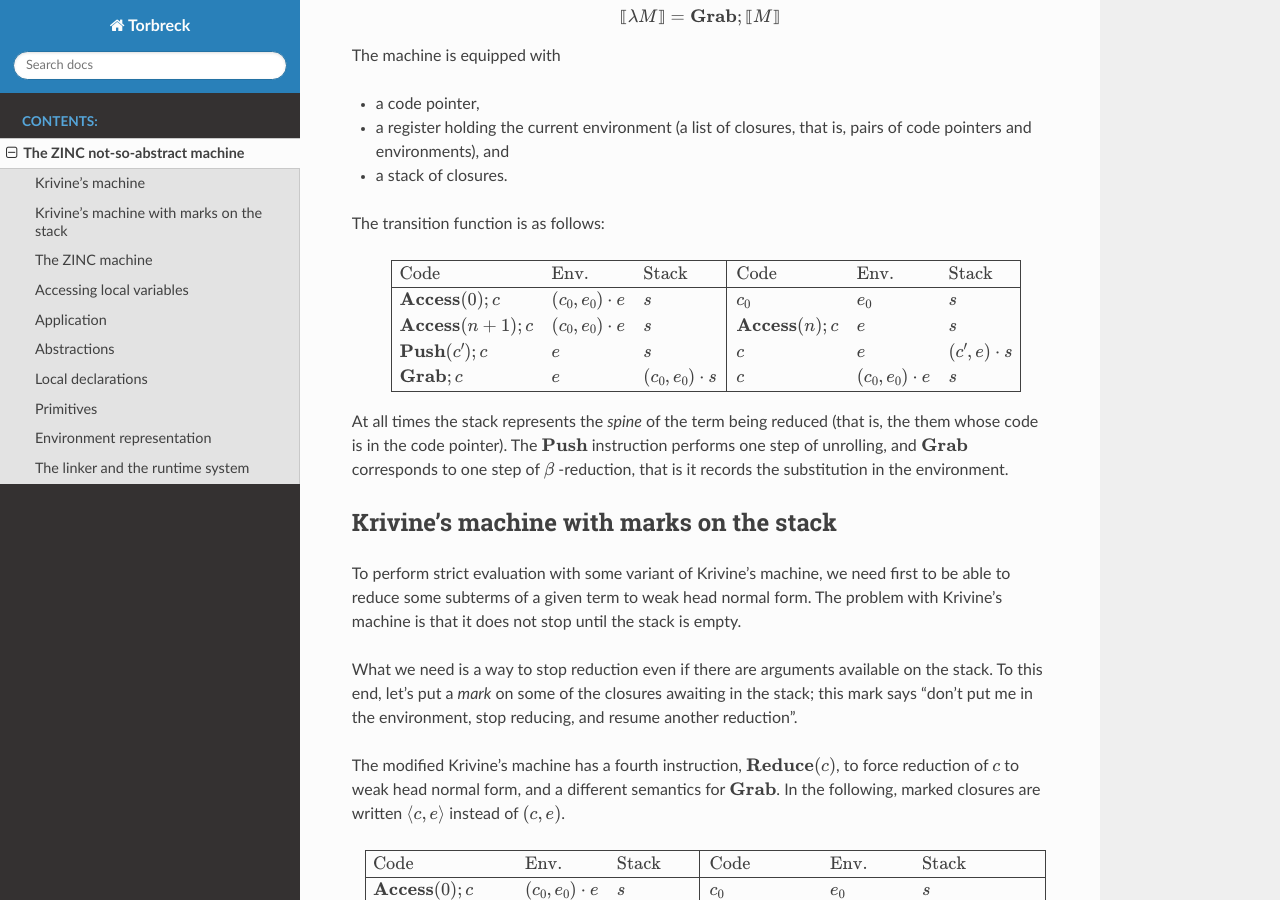
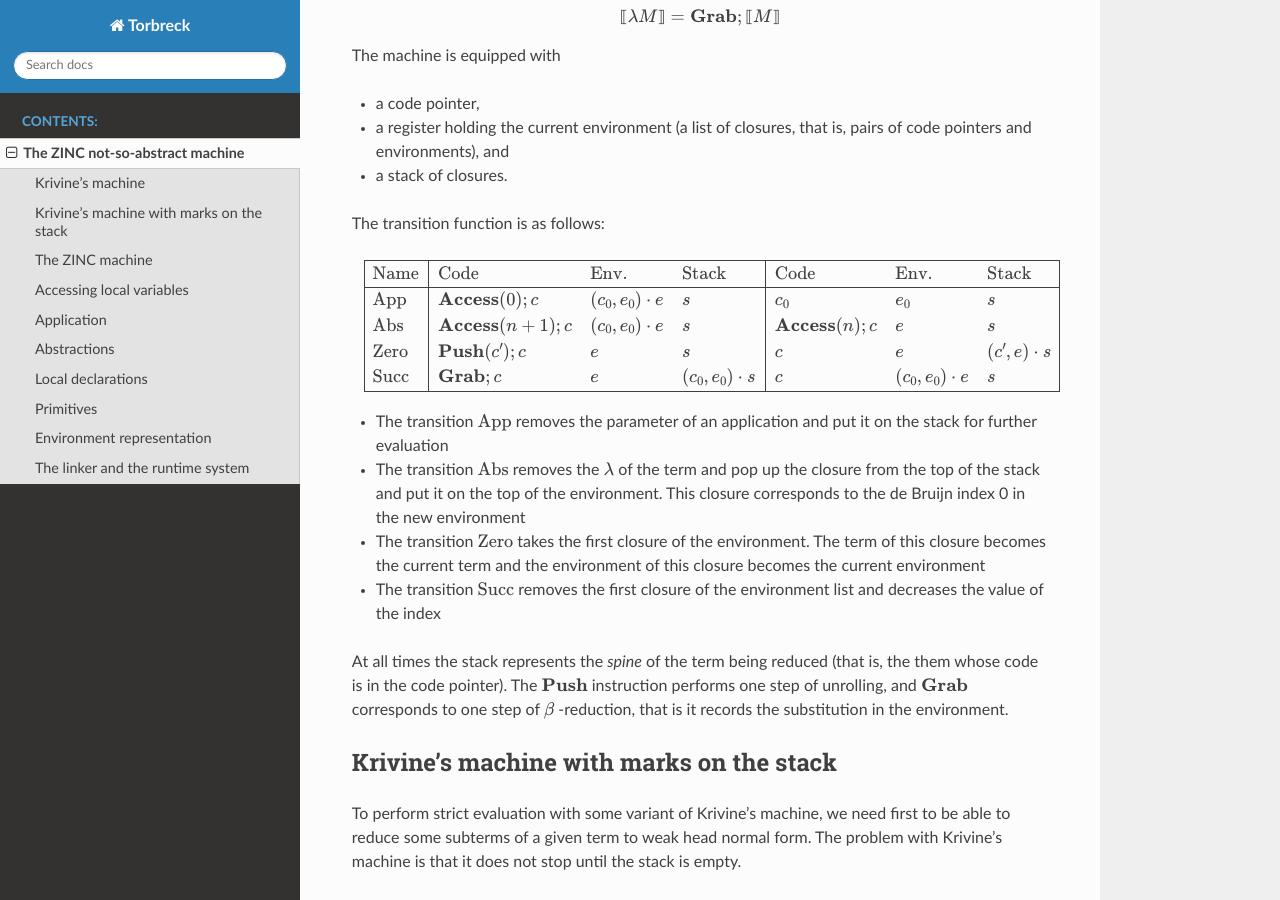
Before and after one commit to brunoflores/torbreck-lang, a Sphinx documentation site: the page built from docs/zam.rst, in a window 1280 px wide and 900 px high, scrolled down 857 px. Built offline with Sphinx 7.4.7 and the Read the Docs theme 2.0.0, drawn with Linux system fonts in a browser that asks for light colours.

Commit message:
Document Krivine's.

```diff
--- a/docs/zam.rst
+++ b/docs/zam.rst
@@ -60,18 +60,32 @@ The transition function is as follows:
 
 .. math::
 
-   \begin{array}{|l l l|l l l|}
+   \begin{array}{|l|l l l|l l l|}
    \hline
-     \text{Code} & \text{Env.} & \text{Stack} & \text{Code} & \text{Env.} &
-       \text{Stack} \\
+     \text{Name} & \text{Code} & \text{Env.} & \text{Stack} & \text{Code} &
+       \text{Env.} & \text{Stack} \\
    \hline
-     \textbf{Access}(0); c & (c_0, e_0) \cdot e & s & c_0 & e_0 & s \\
-     \textbf{Access}(n+1); c & (c_0, e_0) \cdot e & s & \textbf{Access}(n); c
-       & e & s \\
-     \textbf{Push}(c'); c & e & s & c & e & (c', e) \cdot s \\
-     \textbf{Grab}; c & e & (c_0, e_0) \cdot s & c & (c_0, e_0) \cdot e & s \\
+     \text{App} & \textbf{Access}(0); c & (c_0, e_0) \cdot e & s & c_0 & e_0 &
+       s \\
+     \text{Abs} & \textbf{Access}(n+1); c & (c_0, e_0) \cdot e & s &
+       \textbf{Access}(n); c & e & s \\
+     \text{Zero} & \textbf{Push}(c'); c & e & s & c & e & (c', e) \cdot s \\
+     \text{Succ} & \textbf{Grab}; c & e & (c_0, e_0) \cdot s & c &
+       (c_0, e_0) \cdot e & s \\
    \hline
    \end{array}
+
++ The transition :math:`\text{App}` removes the parameter of an application and
+  put it on the stack for further evaluation
++ The transition :math:`\text{Abs}` removes the :math:`\lambda` of the term and
+  pop up the closure from the top of the stack and put it on the top of the
+  environment. This closure corresponds to the de Bruijn index 0 in the new
+  environment
++ The transition :math:`\text{Zero}` takes the first closure of the environment.
+  The term of this closure becomes the current term and the environment of this
+  closure becomes the current environment
++ The transition :math:`\text{Succ}` removes the first closure of the
+  environment list and decreases the value of the index
 
 At all times the stack represents the *spine* of the term being reduced
 (that is, the them whose code is in the code pointer).
```
